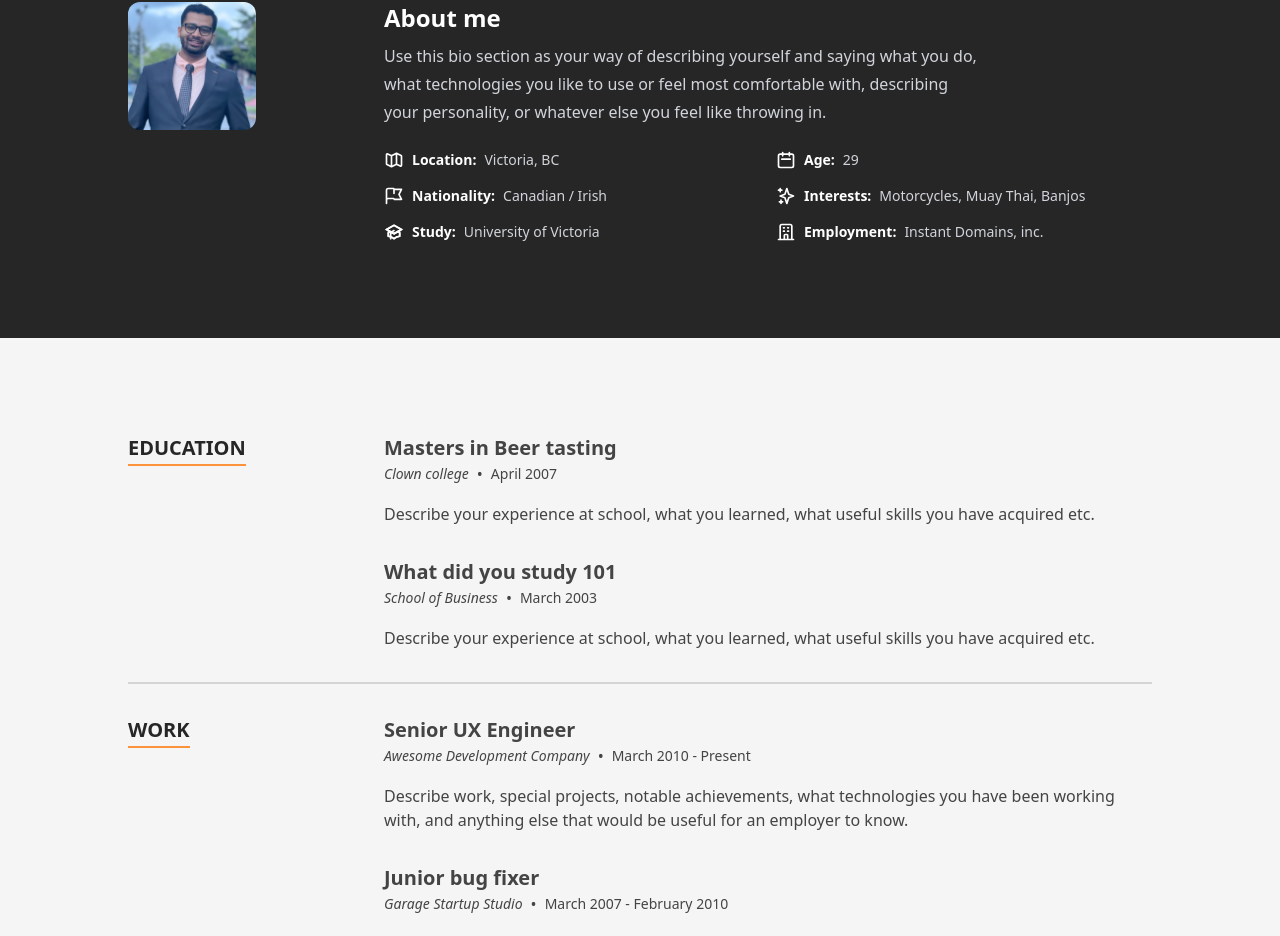
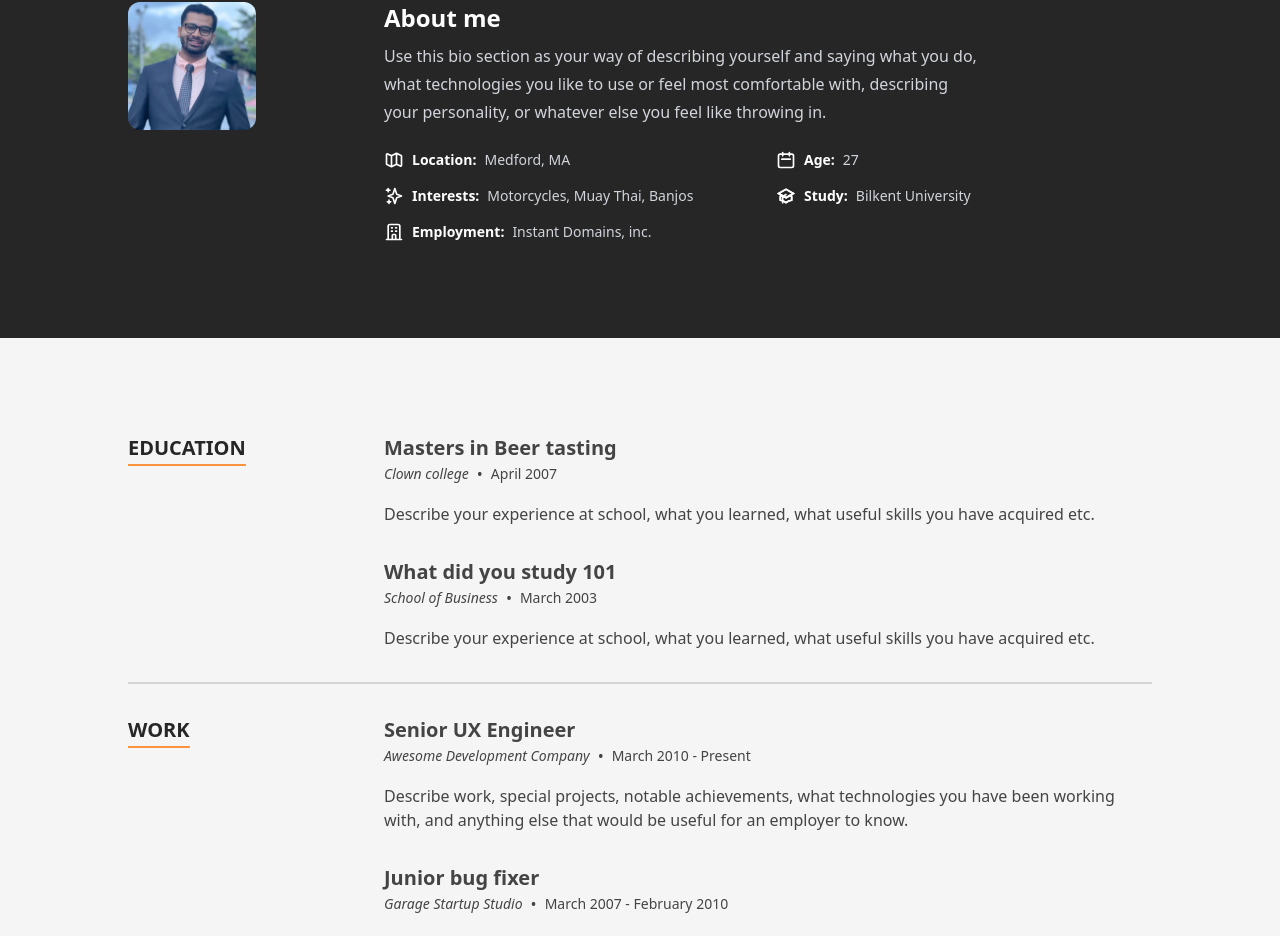
Before and after one commit to zaidikumail/kumailzaidi, a Next.js app: page / in a window 1280 px wide. Shown: the part 894-1830 px from the top of the page. Built offline with nearby package versions, Linux system fonts and the light colour scheme.

Commit message:
Update data.tsx

```diff
--- a/src/data/data.tsx
+++ b/src/data/data.tsx
@@ -105,11 +105,10 @@ export const aboutData: About = {
   to use or feel most comfortable with, describing your personality, or whatever else you feel like throwing
   in.`,
   aboutItems: [
-    {label: 'Location', text: 'Victoria, BC', Icon: MapIcon},
-    {label: 'Age', text: '29', Icon: CalendarIcon},
-    {label: 'Nationality', text: 'Canadian / Irish', Icon: FlagIcon},
+    {label: 'Location', text: 'Medford, MA', Icon: MapIcon},
+    {label: 'Age', text: '27', Icon: CalendarIcon},
     {label: 'Interests', text: 'Motorcycles, Muay Thai, Banjos', Icon: SparklesIcon},
-    {label: 'Study', text: 'University of Victoria', Icon: AcademicCapIcon},
+    {label: 'Study', text: 'Bilkent University', Icon: AcademicCapIcon},
     {label: 'Employment', text: 'Instant Domains, inc.', Icon: OfficeBuildingIcon},
   ],
 };
```
